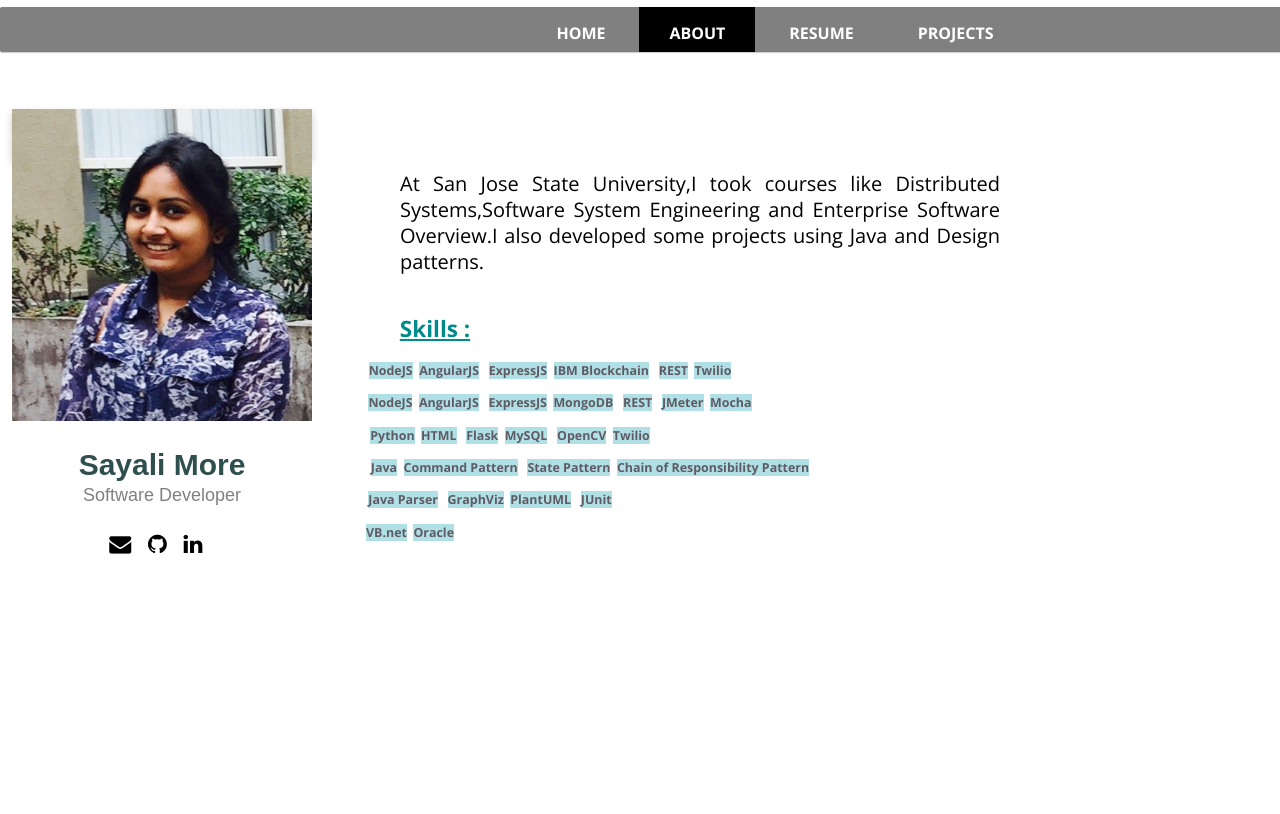
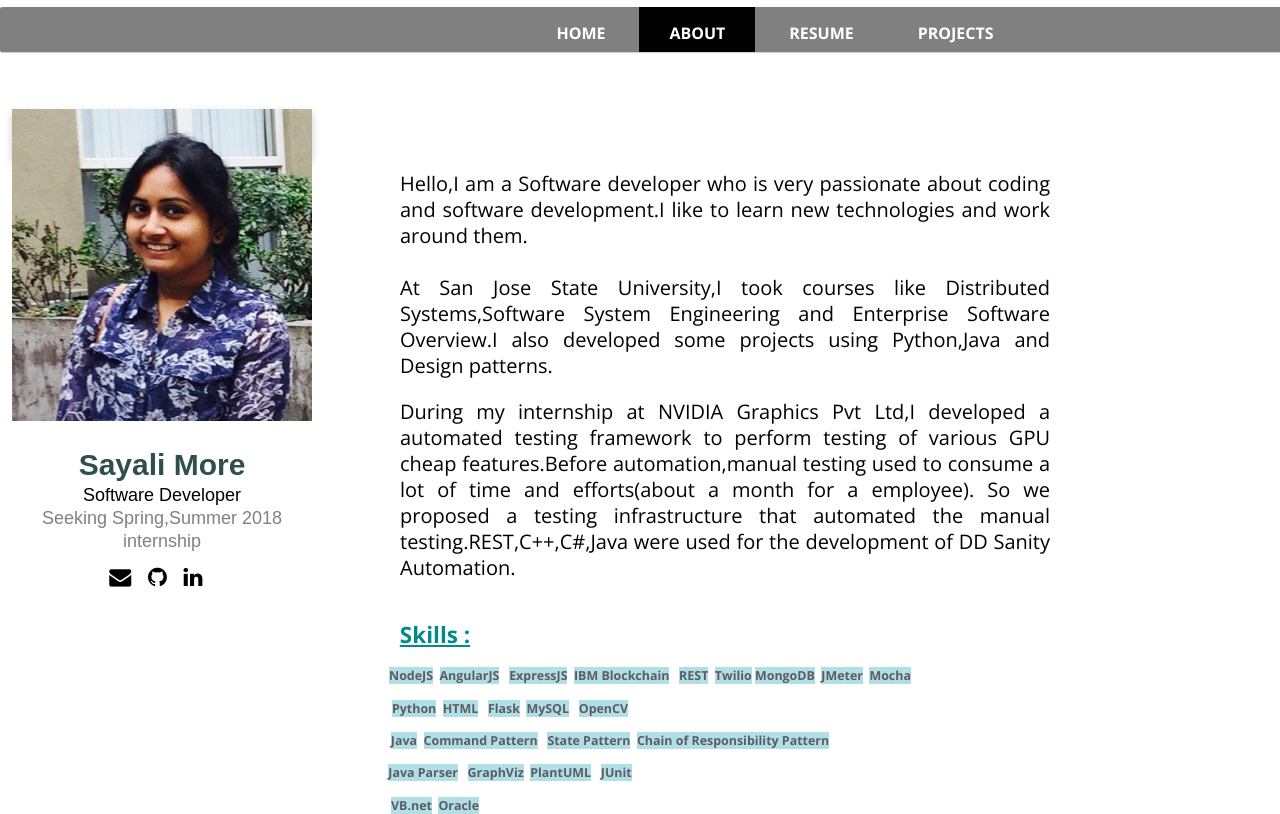
Before and after one commit to sayalimore8722/Personal_Website, a plain HTML site: page index.html in a window 1280 px wide. Both pictures are taken after a click on the link "ABOUT". Shown: the top 814 px of the page. Drawn offline with nearby package versions, Linux system fonts and the light colour scheme.

Commit message:
Add files via upload

```diff
--- a/index.html
+++ b/index.html
@@ -43,9 +43,10 @@
   <div class="container">
 		<br>
     <h1 style="color:darkslategrey;">Sayali More</h1>
-    <p class="title">Software Developer</p>
+    <p class="title" style="color:black">Software Developer </p>
+		<p class="title">Seeking Spring,Summer 2018 internship</p>
 
-    <div style="margin: 24px 0;">
+    <div style="margin: 10px 0;">
     	<a href="mailto:sayalimore872@gmail.com" target="_blank" title="Mail me"><i class="fa fa-envelope"></i></a>&nbsp;&nbsp;&nbsp;
       <a href="https://github.com/sayalimore8722" target="_blank" title="Github Account"><i class="fa fa-github"></i></a>&nbsp;&nbsp;&nbsp;
       <a href="https://www.linkedin.com/in/sayali-more-91864291/" target="_blank" title="Linkedin Account"><i class="fa fa-linkedin"></i></a>&nbsp;&nbsp;&nbsp;
@@ -74,11 +75,11 @@
 	</div>
 
 	<div id="plugin" ng-show="resume_flag">
-		<object standby="Resume" align="top" width="650" height="600" border="1" data="edit_resume.pdf"></object>
+		<object standby="Resume" align="top" width="650" height="600" border="1" data="Resume.pdf"></object>
 	</div>
 
 	<div ng-show="project_flag">
-		<div style="margin-left:-500px;"><h1 style="margin-top:-100px;color:	#20B2AA">Epidemic Alert System using Blockchain</h1></div>
+		<div style="margin-left:-650px;"><h1><a href="epidemic.html" target="_blank" title="Click for details" style="margin-top:-100px;color:	#20B2AA">Epidemic Alert System using Blockchain</h1></a></div>
 		<br>
 		<h4 style="margin-left:-40px;"><p style="width:700px;" align="justify">
 Infectious diseases are leading cause of mortality and morbidity in all countries. In developing countries,the concern is detecting infectious disease outbreaks early and stopping their mortality,
@@ -100,7 +101,8 @@ flow of data between all the entities.</p></h4><br>
 	<div style="margin-left:-900px;"><br><br><h1 style="margin-top:-50px;color:	#20B2AA">Ebay (Replica)</h1></div>
 	<br>
 	<h4 style="margin-left:-40px;"><p style="width:700px;" align="justify">
-	Ebay application is based on MEAN stack.The testing is done using JMeter and Mocha.</p></h4><br>
+	Ebay application is based on MEAN stack and REST services are also used.The testing is done using JMeter and Mocha.
+	</p></h4><br>
 
 <h5><p><span style="background-color:powderblue;margin-left:-700px;">NodeJS</span>&nbsp;&nbsp;<span style="background-color:powderblue;">AngularJS</span>
 &nbsp;&nbsp;<span style="background-color:powderblue;">ExpressJS</span>&nbsp;&nbsp;<span style="background-color:powderblue;">MongoDB</span>
@@ -181,39 +183,45 @@ one stoared in database and display matching percentage.MySQLdb was used to stor
 </p>
 </div>
 <div ng-show="about_flag">
-	<p style="width:600px;font-size:20px;color:black;" align="justify">
+	<p style="width:650px;font-size:20px;color:black;" align="justify">
+		Hello,I am a Software developer who is very passionate about coding and software development.I like to learn new
+		technologies and work around them.
+		<br>
+		<br>
 		At San Jose State University,I took courses like Distributed Systems,Software System Engineering and
-		Enterprise Software Overview.I also developed some projects using Java and Design patterns.
+		Enterprise Software Overview.I also developed some projects using Python,Java and Design patterns.
 	</p>
+	<br>
+	<p style="width:650px;font-size:20px;color:black;" align="justify">
+			During my internship at NVIDIA Graphics Pvt Ltd,I developed a automated testing framework to perform testing of
+		various GPU cheap features.Before automation,manual testing used to consume a lot of time and efforts(about a month for a employee).
+		So we proposed a testing infrastructure that automated the manual testing.REST,C++,C#,Java were used for the development of
+		DD Sanity Automation.
+	 </p>
 	<br>
 	<br>
 	<p>
 		<h2 style="color:darkcyan;margin-left:-930px;"><u>Skills : </u></h2>
 		<br>
 
-		<h5><p><span style="background-color:powderblue;margin-left:-700px;">NodeJS</span>&nbsp;&nbsp;<span style="background-color:powderblue;">AngularJS</span>
+		<h5><p><span style="background-color:powderblue;margin-left:-500px;">NodeJS</span>&nbsp;&nbsp;<span style="background-color:powderblue;">AngularJS</span>
 		&nbsp;&nbsp;<span style="background-color:powderblue;">ExpressJS</span>&nbsp;&nbsp;<span style="background-color:powderblue;">IBM Blockchain</span>
-	  &nbsp;&nbsp;<span style="background-color:powderblue;">REST</span>&nbsp;&nbsp;<span style="background-color:powderblue;">Twilio</span></p>
-		</p>
-		<br>
-		<h5><p><span style="background-color:powderblue;margin-left:-680px;">NodeJS</span>&nbsp;&nbsp;<span style="background-color:powderblue;">AngularJS</span>
-		&nbsp;&nbsp;<span style="background-color:powderblue;">ExpressJS</span>&nbsp;&nbsp;<span style="background-color:powderblue;">MongoDB</span>
-		&nbsp;&nbsp;<span style="background-color:powderblue;">REST</span>
-		&nbsp;&nbsp;<span style="background-color:powderblue;">JMeter</span>&nbsp;&nbsp;<span style="background-color:powderblue;">Mocha</span></p>
+	  &nbsp;&nbsp;<span style="background-color:powderblue;">REST</span>&nbsp;&nbsp;<span style="background-color:powderblue;">Twilio</span>
+		<span style="background-color:powderblue;">MongoDB</span>&nbsp;&nbsp;<span style="background-color:powderblue;">JMeter</span>&nbsp;&nbsp;<span style="background-color:powderblue;">Mocha</span></p>
 		<br>
 		<h5><p><span style="background-color:powderblue;margin-left:-780px;">Python</span>&nbsp;&nbsp;<span style="background-color:powderblue;">HTML</span>
 		&nbsp;&nbsp;<span style="background-color:powderblue;">Flask</span>&nbsp;&nbsp;<span style="background-color:powderblue;">MySQL</span>
-		&nbsp;&nbsp;<span style="background-color:powderblue;">OpenCV</span>&nbsp;&nbsp;<span style="background-color:powderblue;">Twilio</span></p>
+		&nbsp;&nbsp;<span style="background-color:powderblue;">OpenCV</span></p>
 		<br>
-		<h5><p><span style="background-color:powderblue;margin-left:-620px;">Java</span>&nbsp;&nbsp;<span style="background-color:powderblue;">Command Pattern</span>
+		<h5><p><span style="background-color:powderblue;margin-left:-580px;">Java</span>&nbsp;&nbsp;<span style="background-color:powderblue;">Command Pattern</span>
 		&nbsp;&nbsp;<span style="background-color:powderblue;">State Pattern</span>&nbsp;&nbsp;<span style="background-color:powderblue;">Chain of Responsibility Pattern</span>
 		</p>
 		<br>
-		<h5><p><span style="background-color:powderblue;margin-left:-820px;">Java Parser</span>&nbsp;&nbsp;
+		<h5><p><span style="background-color:powderblue;margin-left:-780px;">Java Parser</span>&nbsp;&nbsp;
 		<span style="background-color:powderblue;">GraphViz</span>&nbsp;&nbsp;<span style="background-color:powderblue;">PlantUML</span>
 		&nbsp;&nbsp;<span style="background-color:powderblue;">JUnit</span></p>
 		<br>
-		<h5><p><span style="background-color:powderblue;margin-left:-980px;">VB.net</span>&nbsp;&nbsp;<span style="background-color:powderblue;">Oracle</span>
+		<h5><p><span style="background-color:powderblue;margin-left:-930px;">VB.net</span>&nbsp;&nbsp;<span style="background-color:powderblue;">Oracle</span>
 		</p>
 
 </div>
```
